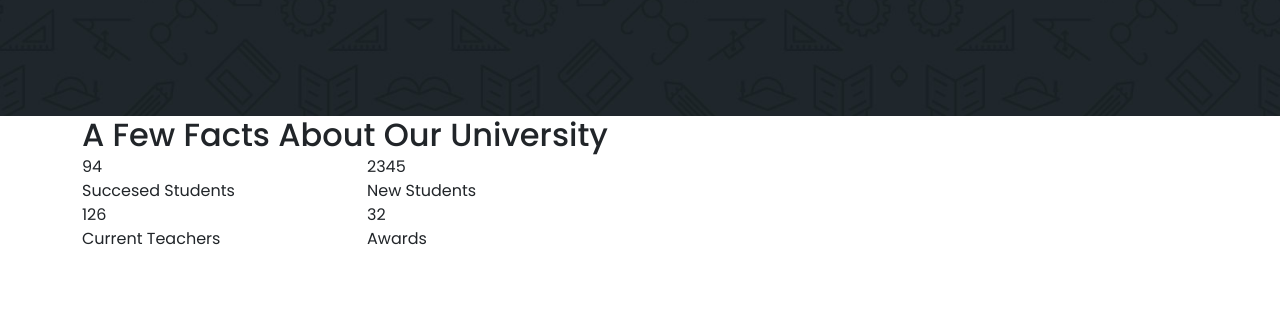
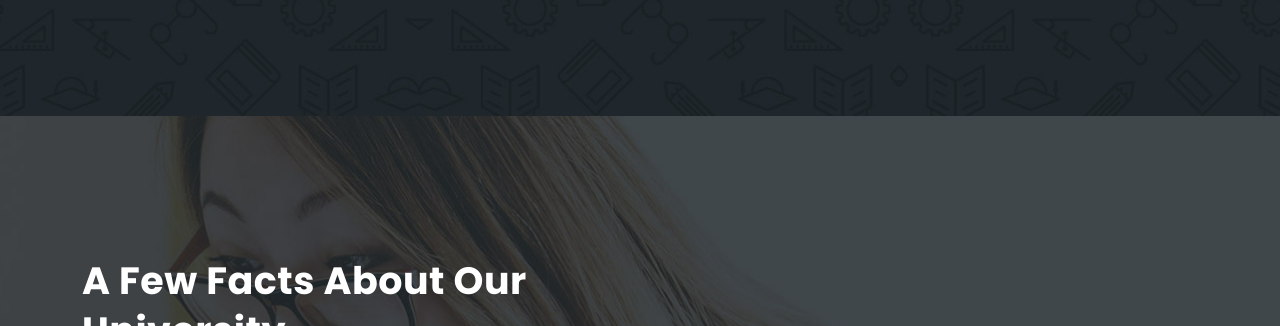
Before and after one commit to FJ9019/Edu_01, a plain HTML site: page index.html in a window 1280 px wide. Shown: the part 3690-4016 px from the top of the page. Drawn offline with nearby package versions, Linux system fonts and the light colour scheme; files whose address does not match are found by name.

Commit message:
Our Facts CSS

```diff
--- a/css/style.css
+++ b/css/style.css
@@ -1064,6 +1064,71 @@ section.our-courses {
   line-height: 50px;
 }
 
+/* ------------ our facts ------------ */
+section.our-facts {
+  background-image: url(../img/facts-bg.jpg);
+  background-position: center center;
+  background-attachment: fixed;
+  background-repeat: no-repeat;
+  background-size: cover;
+  padding: 140px 0px 125px 0px;
+}
+
+section.our-facts h2 {
+  font-size: 38px;
+  color: #fff;
+  line-height: 50px;
+  font-weight: 700;
+  letter-spacing: 0.5px;
+  margin-bottom: 50px;
+}
+
+.count-area-content {
+  text-align: center;
+  background-color: rgba(250,250,250,0.15);
+  border-radius: 20px;
+  padding: 25px 30px 35px 30px;
+  margin: 15px 0px;
+}
+
+.percentage .count-digit:after {
+  content: '%';
+  margin-left: 3px;
+}
+
+.count-digit {
+    margin: 5px 0px;
+    color: #f5a425;
+    font-weight: 700;
+    font-size: 36px;
+}
+.count-title {
+    font-size: 18px;
+    font-weight: 500;
+    color: #fff;
+    letter-spacing: 0.5px;
+}
+
+.new-students {
+  margin-top: 45px;
+}
+
+section.our-facts .video {
+  text-align: center;
+  margin-left: 70px;
+  background-image: url(../img/video-item-bg.jpg);
+  background-repeat: no-repeat;
+  background-position: center center;
+  background-size: cover;
+  border-radius: 20px;
+}
+
+section.our-facts .video img {
+  padding: 170px 0px;
+  max-width: 56px;
+}
+
+
 
 
 
```
